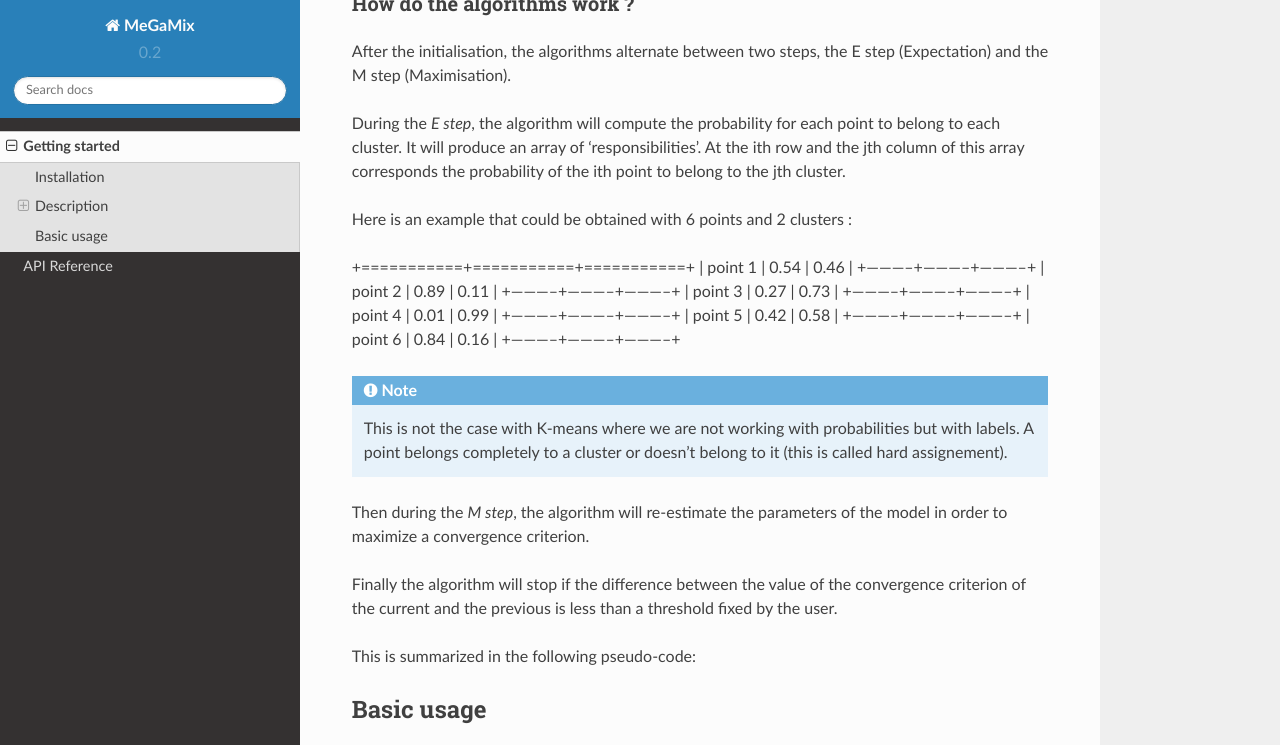
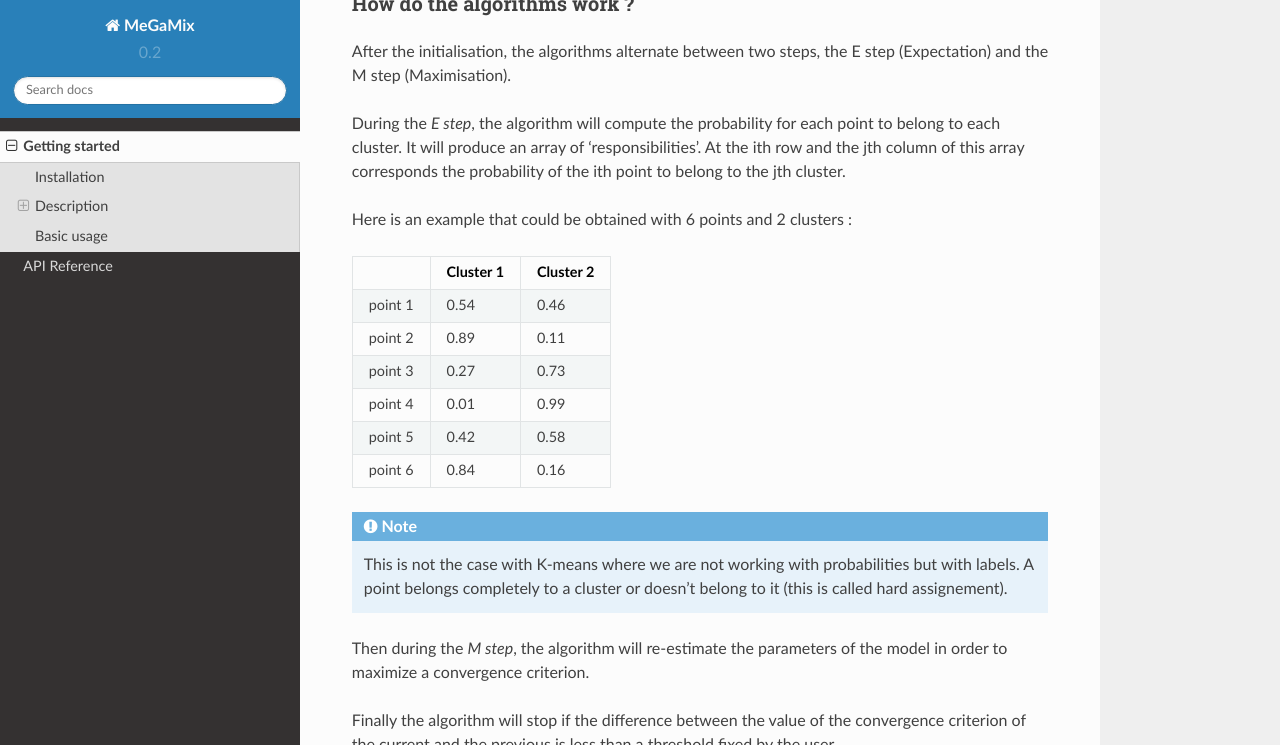
Before and after one commit to 14thibea/megamix, a Sphinx documentation site: the page built from doc/getting_started.rst, in a window 1280 px wide and 900 px high, scrolled down 1540 px, cut to the strip 0-745 px from the top of the window. Built offline with Sphinx 7.4.7 and the Read the Docs theme 2.0.0, drawn with Linux system fonts in a browser that asks for light colours.

Commit message:
restored table

```diff
--- a/doc/getting_started.rst
+++ b/doc/getting_started.rst
@@ -69,8 +69,8 @@ of this array corresponds the probability of the ith point to belong to the jth
 
 Here is an example that could be obtained with 6 points and 2 clusters :
 
-            +-----------+-----------+
-            | Cluster 1 | Cluster 2 |
++-----------+-----------+-----------+
+|           | Cluster 1 | Cluster 2 |
 +===========+===========+===========+
 |  point 1  |   0.54    |   0.46    |
 +-----------+-----------+-----------+
```
